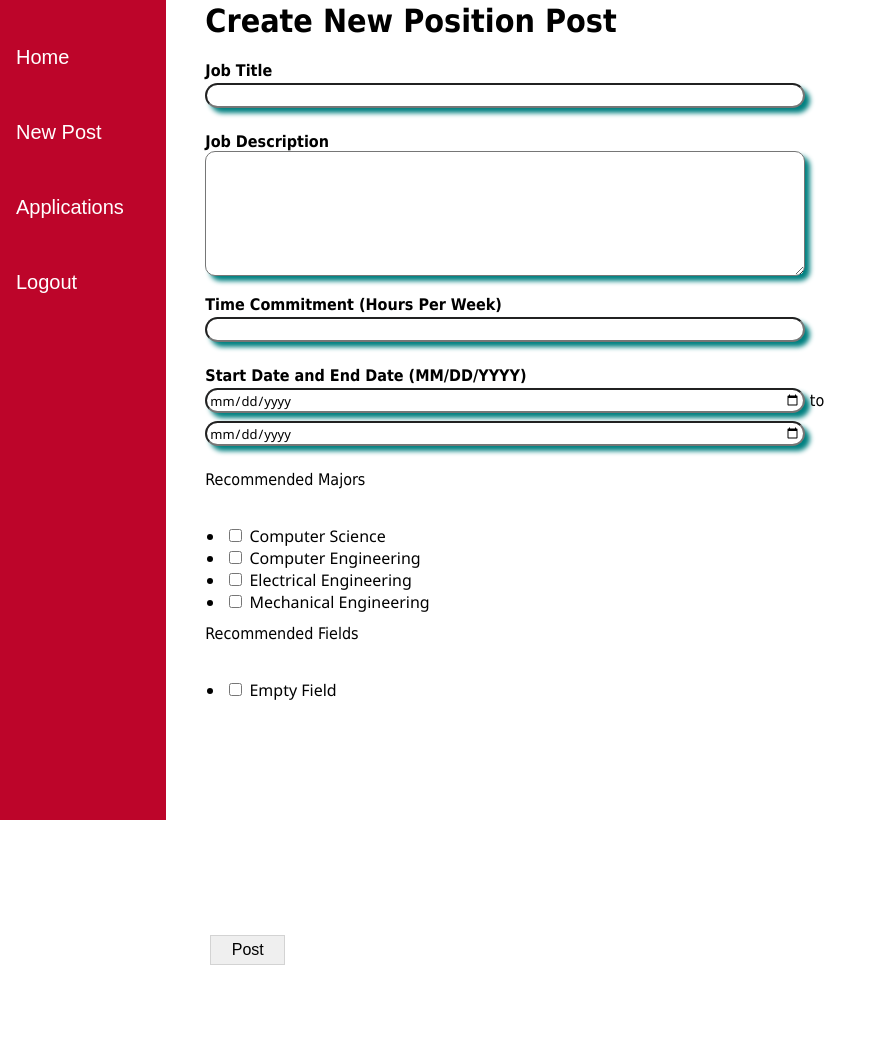
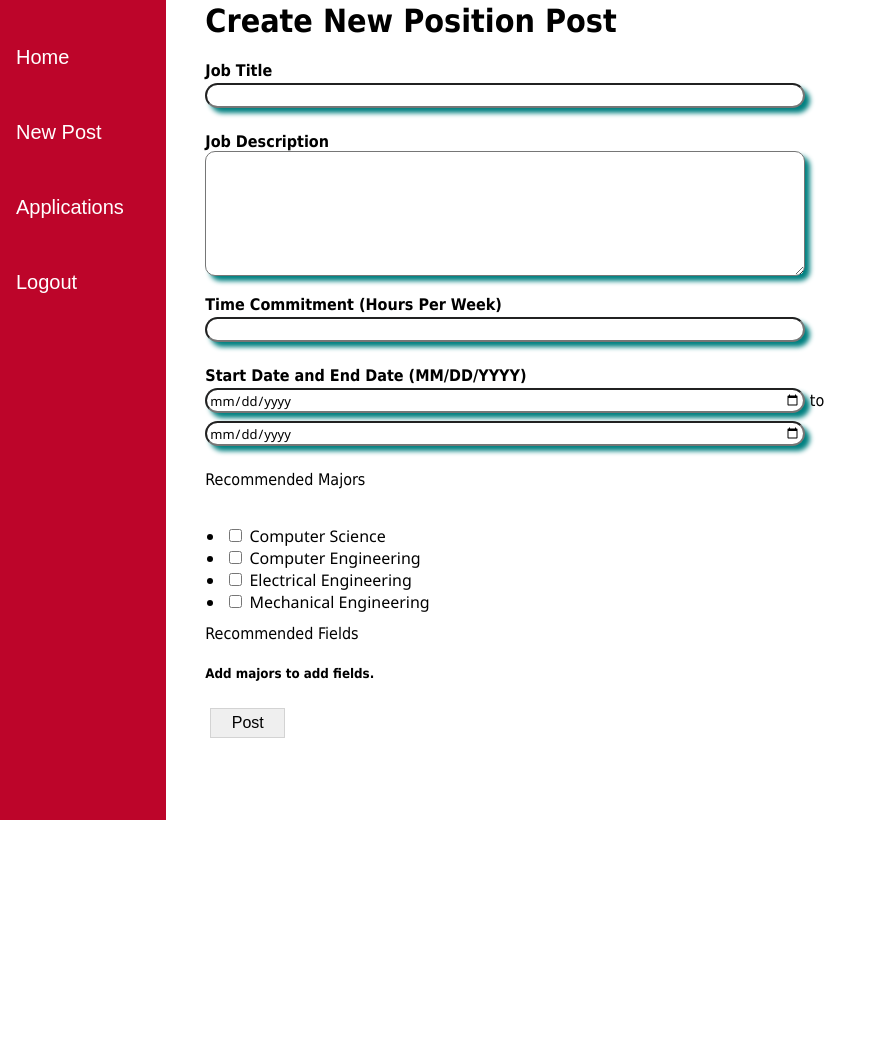
Before and after one commit to Reaganak40/Cpts322Old, a Flask app: page /postposition in a window 1280 px wide. Shown: the whole page, without its empty margins (0-887 px from the left). After the commit the page ends 820 px from the top, so only its background shows below. Run offline with Flask 2, Linux system fonts and the light colour scheme; the visitor is signed in with stand-in values (Sample User, id 1); data comes from the database, SQL or seed files in the repository; some libraries are stand-ins or nearby versions.

Commit message:
Current bug where fields are ignored on post submit

```diff
--- a/app/Controller/forms.py
+++ b/app/Controller/forms.py
@@ -27,15 +27,10 @@ def all_fields():
    return Field.query.all()
 
 def get_chosen_fields():
-    print('')
-    print("length: {}".format( len(num_collector)))
-    print(num_collector)
 
     if len(num_collector) == 0:
         return Field.query.filter_by(id = -1)
     majors = db.session.query(Major).filter(Major.id.in_(n for n in num_collector)).all()
-    print(majors)
-    print('')
 
     field_id_list = []
     fields = Field.query.all()
@@ -66,8 +61,8 @@ class PostForm(FlaskForm):
     time_commitment = StringField('Time Commitment (Hours Per Week)', [Length(min = 1, max = 10)])
     start_date = DateField('Start Date', format = '%m/%d/%Y')
     end_date = DateField('End Date', format = '%m/%d/%Y')
+    check = SubmitField('hi')
     submit = SubmitField('Post')
-    check = SubmitField('hi')
 
     # title = StringField('Job Title')
     # body = TextAreaField("Job Description")
@@ -114,6 +109,9 @@ class PostForm(FlaskForm):
 
     def validate(self, extra_validators=None):
         if self.check.data:
+            return True
+        if self.submit.data:
+            print(self.fields.data)
             return True
 
     def validate_end_date(self, end_date):
--- a/app/Controller/routes.py
+++ b/app/Controller/routes.py
@@ -45,12 +45,16 @@ def postposition():
     if current_user.get_user_type() == 'student':
         flash('You do not have permission to access this page.')
         return redirect(url_for('routes.index'))
+    show_fields = False
+    num_collector.clear()
+    print('hitting it again')
 
-    num_collector.clear()
     pForm = PostForm()
+
     if pForm.validate_on_submit():
-
+        print('CHECK: {}'.format(pForm.check.data))
         if(pForm.check.data):
+            print('made it')
             majors = pForm.majors.data
 
             num_collector.clear()
@@ -71,9 +75,12 @@ def postposition():
             pForm.time_commitment.data = temp_time_commitment
             pForm.start_date.data = temp_start_date
             pForm.end_date.data = temp_end_date
-
-            return render_template('create.html', title="New Post", form = pForm)
-
+            print(pForm.fields.data)
+            if(len(num_collector) == 0):
+                show_fields = False
+            else:
+                show_fields = True
+            return render_template('create.html', title="New Post", form = pForm, show_fields = show_fields)
 
         newPost = Post(user_id = current_user.id,
                        title=pForm.title.data,
@@ -88,7 +95,11 @@ def postposition():
         flash('New Position Post "' + newPost.title + '" is on the Job Board!')
         return redirect(url_for('routes.index'))
 
-    return render_template('create.html', title="New Post", form = pForm)
+    if(len(num_collector) == 0):
+                show_fields = False
+    else:
+        show_fields = True
+    return render_template('create.html', title="New Post", form = pForm, show_fields = show_fields)
 
 def submit():
     if request.method == "POST":
--- a/app/View/templates/create.html
+++ b/app/View/templates/create.html
@@ -68,23 +68,31 @@
             <br><br>
 
             {{ form.fields.label}}
-            {{ form.fields(class="formtags") }}
-            <br><br><br><br>
-            <br><br><br><br><br><br>
+            {% if show_fields == True %}
+                {{ form.fields(class="formtags") }}
+                <br><br><br><br>
+                <br><br><br><br><br><br>
+            {% else %}
+                <h5> Add majors to add fields. </h5>
+            {% endif %}
+
 
             <!-- Submit Button -->
             {{ form.submit(class="button") }}
 
+            <!-- KEEP THIS HIDDEN ------------------------- -->
             <style>
                 h3.a {
                     visibility: hidden;
                 }
             </style>
             <h3 class="a">{{ form.check(class="button") }}</h3>
+            <!-- ------------------------------------------- -->
 
         </div>
     </form>
 
+    <!-- This lovely script updates the form if more majors are added :) -->
     <script>
         let major_select = document.getElementById('majors');
         let button = document.getElementById('check')
--- a/app/__init__.py
+++ b/app/__init__.py
@@ -9,7 +9,7 @@ login.login_view = 'auth.login'
 
 from flask_moment import Moment
 moment = Moment()
-num_collector = [] # For run-time field assortment
+num_collector = []  # For run-time field assortment
 # ================================================================
 #   Name:           Create App
 #   Description:    Congifures and runs program
```
